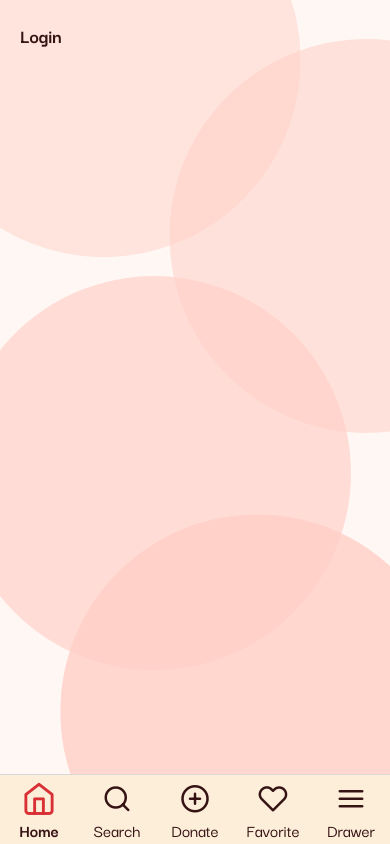
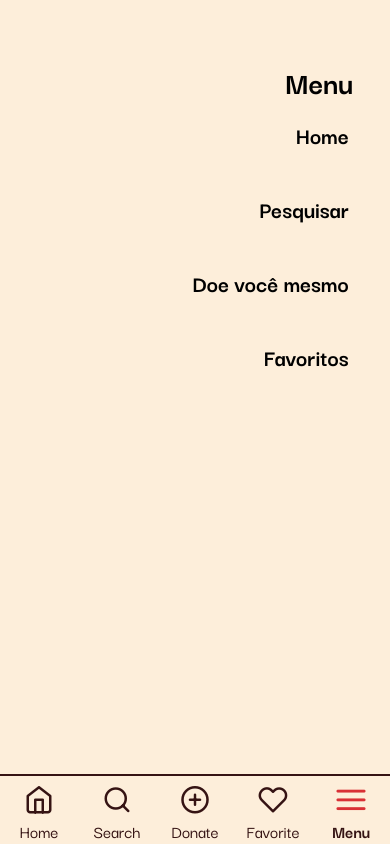
Before and after one commit to Tudo-De-Doacao/TudoDeDoacao, a React Native app: screen /Menu in a window 390 px wide. Built offline with nearby package versions, Linux system fonts and the light colour scheme.

Commit message:
fix: Drawer not found the page

```diff
--- a/App.js
+++ b/App.js
@@ -7,13 +7,12 @@
 
 
 import Icon from 'react-native-vector-icons/Feather';
-import Drawer from "./components/Drawer";
 
 import typog from './styles/type';
 import colors from './styles/color';
 import styles from './styles/index';
 
-
+import DrawerScreen from './src/pages/drawer';
 import HomeScreen from "./src/pages/home";
 import LoginScreen from "./src/pages/login";
 import FavoriteScreen from "./src/pages/favorite";
@@ -45,7 +44,7 @@
         case 'Donate':
           iconName = 'plus-circle';
           break;
-        case 'Drawer':
+        case 'Menu':
           iconName = 'menu'
       }
 
@@ -62,17 +61,17 @@
             elevation: 10,
             position: 'absolute',
             paddingTop: 5,
+            borderTopColor: colors.marker,
+            borderTopWidth: 2,
           },
           headerShown: false,
   })}
 >
-
-
   <Tabs.Screen name="Home" component={HomeScreen}  />
   <Tabs.Screen name="Search" component={SearchScreen} />
   <Tabs.Screen name="Donate" component={DonateScreen} />
   <Tabs.Screen name="Favorite" component={FavoriteScreen} />
-  <Tabs.Screen name="Drawer" component={() => null} />
+  <Tabs.Screen name="Menu" component={DrawerScreen} />
 </Tabs.Navigator>
   );
 }
--- a/app.json
+++ b/app.json
@@ -1,7 +1,7 @@
 {
   "expo": {
     "name": "tudodedoacao",
-    "slug": "snack-cfa256ca-22f5-4c02-865c-455e5447390d",
+    "slug": "snack-ef33b655-1521-4734-81ae-f3125687c362",
     "version": "1.0.0",
     "orientation": "portrait",
     "icon": "./assets/icon.png",
--- a/components/Drawer.js
+++ b/components/Drawer.js
@@ -1,112 +1,60 @@
-import { useState, useRef } from 'react';
+import React, { useRef } from 'react';
+import { useFocusEffect, useNavigation } from '@react-navigation/native';
 import {
   View,
   Text,
-  StyleSheet,
   Animated,
-  TouchableOpacity,
+  Pressable,
   Dimensions,
 } from 'react-native';
-import Icon from 'react-native-vector-icons/Feather';
 
-const SCREEN_WIDTH = Dimensions.get('window').width;
-const DRAWER_WIDTH = SCREEN_WIDTH * 0.7;
+import styles from '../styles/index';
+import typog from '../styles/type';
+const { width } = Dimensions.get('window');
 
-export default function CustomDrawerLayout() {
-  const [isDrawerOpen, setDrawerOpen] = useState(false);
-  const slideAnim = useRef(new Animated.Value(-DRAWER_WIDTH)).current;
+export default function Drawer() {
+  const slideAnim = useRef(new Animated.Value(width)).current;
+  const navigation = useNavigation();
+  useFocusEffect(
+    React.useCallback(() => {
+      slideAnim.setValue(width);
 
-  const toggleDrawer = () => {
-    Animated.timing(slideAnim, {
-      toValue: isDrawerOpen ? -DRAWER_WIDTH : 0,
-      duration: 300,
-      useNativeDriver: true,
-    }).start(() => {
-      setDrawerOpen(!isDrawerOpen);
-    });
-  };
+      Animated.timing(slideAnim, {
+        toValue: 0,
+        duration: 300,
+        useNativeDriver: true,
+      }).start();
+    }, [slideAnim])
+  );
 
   return (
-    <View style={styles.container}>
-      {/* Botão para abrir o Drawer */}
-      <TouchableOpacity style={styles.menuButton} onPress={toggleDrawer}>
-           <Icon name = 'menu' />
-      </TouchableOpacity>
-
-      {/* Conteúdo principal */}
-      <View style={styles.content}>
-        <Text style={styles.title}>Tela Principal</Text>
-      </View>
-
-      {/* Drawer */}
+    <View style={styles.containerDrw}>
       <Animated.View
-        style={[
-          styles.drawer,
-          { transform: [{ translateX: slideAnim }] },
-        ]}
-      >
-        <Text style={styles.drawerTitle}>Menu</Text>
-        <TouchableOpacity onPress={() => alert('Home')}>
-          <Text style={styles.drawerItem}>Início</Text>
-        </TouchableOpacity>
-        <TouchableOpacity onPress={() => alert('Favoritos')}>
-          <Text style={styles.drawerItem}>Favoritos</Text>
-        </TouchableOpacity>
-        <TouchableOpacity onPress={() => alert('Doações')}>
-          <Text style={styles.drawerItem}>Doações</Text>
-        </TouchableOpacity>
-        <TouchableOpacity onPress={toggleDrawer}>
-          <Text style={styles.drawerItem}>Fechar</Text>
-        </TouchableOpacity>
+        style={[styles.drw, { transform: [{ translateX: slideAnim }] }]}>
+        <View style={styles.drwCont}>
+          <Text style={typog.drwTitle}> Menu </Text>
+          <View style={styles.drawerSeparator}>
+          <Pressable onPress={() => navigation.navigate('Home')}>
+            <Text style={typog.txtDrw}> Home </Text>
+          </Pressable>
+          </View>
+          <View style={styles.drawerSeparator}>
+          <Pressable onPress={() => navigation.navigate('Search')}>
+            <Text style={typog.txtDrw}> Pesquisar </Text>
+          </Pressable>
+          </View>
+          <View style={styles.drawerSeparator}>
+          <Pressable onPress={() => navigation.navigate('Donate')}>
+            <Text style={typog.txtDrw}> Doe você mesmo </Text>
+          </Pressable>
+          </View>
+          <View style={styles.drawerSeparator}>
+          <Pressable onPress={() => navigation.navigate('Favorite')}>
+            <Text style={typog.txtDrw}> Favoritos </Text>
+          </Pressable>
+          </View>
+        </View>
       </Animated.View>
     </View>
   );
 }
-
-const styles = StyleSheet.create({
-  container: {
-    flex: 1,
-    backgroundColor: '#FFF',
-  },
-  content: {
-    flex: 1,
-    justifyContent: 'center',
-    alignItems: 'center',
-  },
-  menuButton: {
-    position: 'absolute',
-    top: 40,
-    left: 20,
-    zIndex: 10,
-  },
-  menuText: {
-    fontSize: 30,
-    color: '#351313',
-  },
-  title: {
-    fontSize: 24,
-    fontWeight: 'bold',
-  },
-  drawer: {
-    position: 'absolute',
-    top: 0,
-    left: 0,
-    width: DRAWER_WIDTH,
-    height: '100%',
-    backgroundColor: '#FFDADA',
-    paddingTop: 60,
-    paddingHorizontal: 20,
-    zIndex: 20,
-    elevation: 5,
-  },
-  drawerTitle: {
-    fontSize: 22,
-    fontWeight: 'bold',
-    marginBottom: 20,
-  },
-  drawerItem: {
-    fontSize: 18,
-    marginBottom: 15,
-    color: '#351313',
-  },
-});
--- a/package.json
+++ b/package.json
@@ -8,7 +8,7 @@
     "web": "expo start --web"
   },
   "dependencies": {
-    "expo": "~53.0.8",
+    "expo": "~53.0.9",
     "expo-status-bar": "~2.2.3",
     "react": "19.0.0",
     "react-native": "0.79.2",
--- a/src/pages/donate.js
+++ b/src/pages/donate.js
@@ -13,7 +13,7 @@
           resizeMode = "cover"
         />
  <ScrollView contentContainerStyle={styles.scroll}>
- <View style={styles.body}>
+ <View style={styles.bodyPrin}>
 <H1>
 Login
 </H1>
--- /dev/null
+++ b/src/pages/drawer.js
@@ -0,0 +1,12 @@
+
+import Drawer from "../../components/Drawer";
+
+
+function DrawerScreen () {
+  return (
+<Drawer/>
+  );
+}
+
+
+export default DrawerScreen;
--- a/src/pages/favorite.js
+++ b/src/pages/favorite.js
@@ -2,21 +2,20 @@
 
 
 import H1 from '../../components/H1';
-import styles from '../../styles/index';
-
+import styles from '../../styles/index'
 
 function FavoriteScreen() {
 return (
    <>
    <ImageBackground
           source={require('../../assets/BGHome.png')}
-          style={styles.imagem}
+          style={styles.bgimagem}
           resizeMode = "cover"
         />
  <ScrollView contentContainerStyle={styles.scroll}>
- <View style={styles.body}>
+ <View style={styles.bodyPrin}>
 <H1>
-Login
+Fav
 </H1>
 </View>
 </ScrollView>
--- a/src/pages/home.js
+++ b/src/pages/home.js
@@ -14,7 +14,7 @@
           resizeMode = 'cover'
         />
  <ScrollView contentContainerStyle={styles.scroll}>
- <View style={styles.body}>
+ <View style={styles.bodyPrin}>
 <H1>
 Login
 </H1>
--- a/src/pages/login.js
+++ b/src/pages/login.js
@@ -10,11 +10,11 @@
   <>
    <ImageBackground
           source={require('../../assets/BGHome.png')}
-          style={styles.imagem}
+
           resizeMode = "cover"
         />
  <ScrollView contentContainerStyle={styles.scroll}>
- <View style={styles.body}>
+ <View style={styles.bodyPrin}>
 <H1>
 Login
 </H1>
--- a/src/pages/search.js
+++ b/src/pages/search.js
@@ -13,7 +13,7 @@
           resizeMode = "cover"
         />
  <ScrollView contentContainerStyle={styles.scroll}>
- <View style={styles.body}>
+ <View style={styles.bodyPrin}>
 <H1>
 Login
 </H1>
--- a/styles/index.ts
+++ b/styles/index.ts
@@ -1,17 +1,10 @@
 import {StyleSheet, Dimensions} from 'react-native';
 
 import colors from "./color";
-import typog from "./type";
 
 const { width, height } = Dimensions.get('window');
 
 const styles = StyleSheet.create ({
-drwBtn:
- {
-   flex: 1,
-   alignItems: 'center',
-   justifyContent: 'center'
- },
 tabBar:
  {
     height: 70,
@@ -36,11 +29,7 @@
     flex: 1,
     paddingHorizontal: 16,
   },
-  navigatioDrawer:
-  {
-    backgroundColor: colors.background,
-  },
-  body:
+  bodyPrin:
   {
     borderRadius: 30,
     alignItems: 'center'
@@ -79,14 +68,31 @@
     backgroundColor: colors.background,
     borderColor: '#000',
   },
-  pressDraw:
-  {
+ containerDrw: {
     flex: 1,
-    alignItems: 'center',
-    justifyContent: 'center'
+    backgroundColor: colors.background,
+  },
+  drw: {
+    position: 'absolute',
+    top: 0,
+    left: 0, // drawer vindo da esquerda
+    width: width,
+    height: '100%',
+    backgroundColor: colors.background,
+    paddingTop: 60,
+    paddingHorizontal: 20,
+    zIndex: 20,
+    elevation: 5,
+      },
+  drwCont: {
+    flex: 1,
+  drawerSeparator: {
+    borderWidth: 1,
+    borderColor : colors.marker,
   }
+  },
 }
 );
 
 
-export default { styles, typog, colors };
+export default styles;
--- a/styles/type.ts
+++ b/styles/type.ts
@@ -19,11 +19,6 @@
     gap:3,
     margin: 5,
   },
-  txtDrawer: {
-    padding: 16,
-    fontSize: 15,
-    textAlign: 'center',
-  },
    tabOff: {
    fontFamily: 'DGrotesque',
     fontSize: 18,
@@ -42,7 +37,22 @@
     alignItems:'center',
     color:"#000",
     justifyContent:'center'
-  }
+  },
+  drwTitle: {
+    marginRight: 10,
+    fontSize: 32,
+    fontWeight: 'bolder',
+    fontFamily: 'DGrotesque',
+    alignSelf: 'flex-end',
+           },
+  txtDrw: {
+    padding: 16,
+    fontSize: 24,
+    marginBottom : 10,
+    textAlign: 'right',
+    fontWeight: 'bold',
+    fontFamily: 'DGrotesque',
+  },
 };
 
 export default typog;
```
